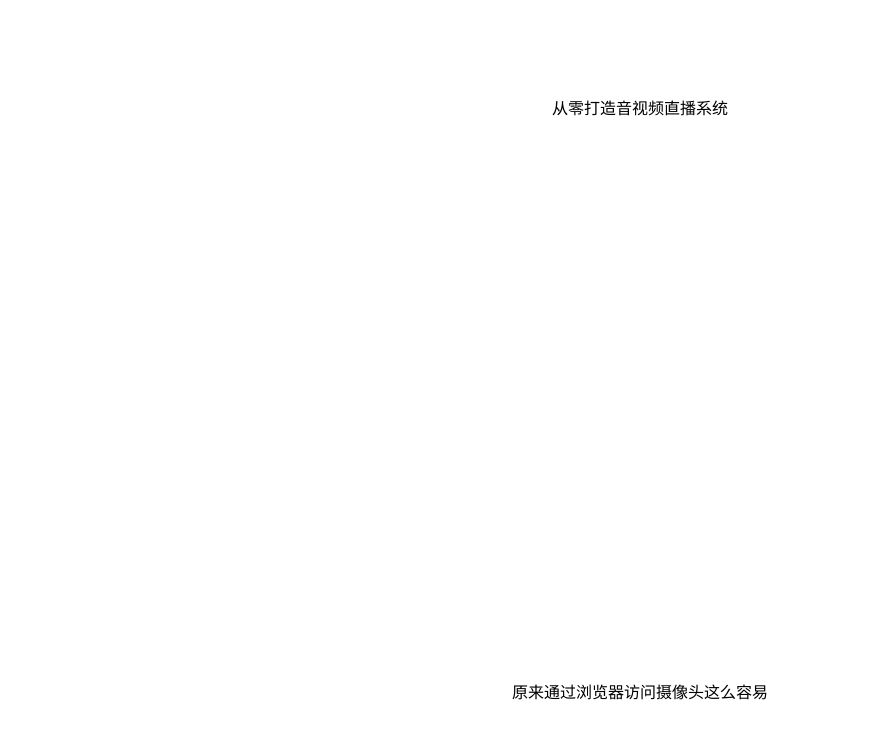
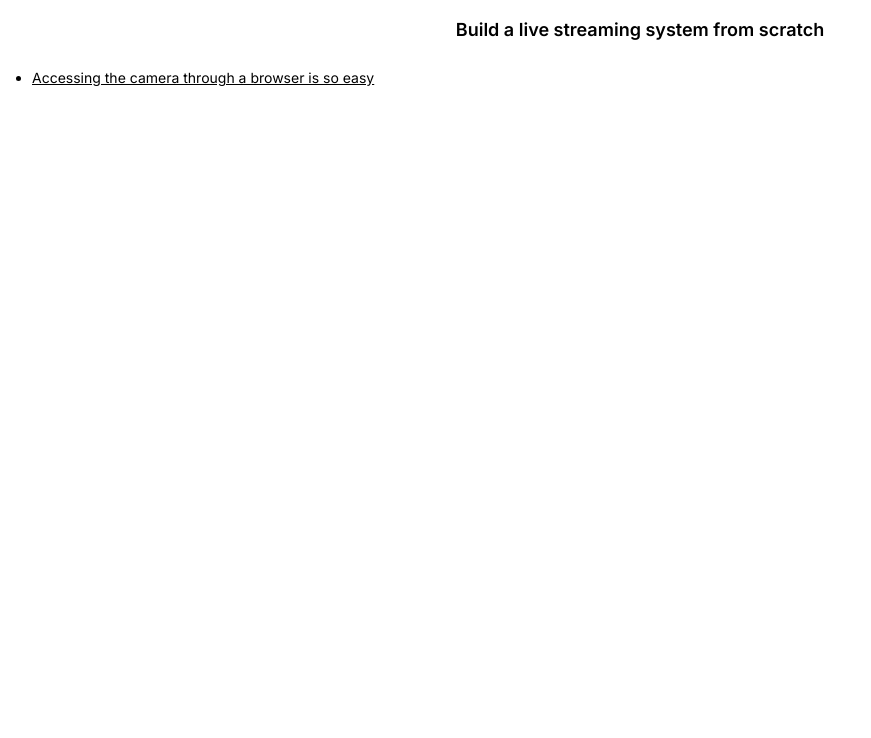
Before and after one commit to aiden-art/webRTC-examples, a Next.js app: page / in a window 1280 px wide. Shown: the top 738 px of the page, without its empty margins (0-871 px from the left). Built offline with nearby package versions, Linux system fonts and the light colour scheme.

Commit message:
feat: improve getUserMedia code

```diff
--- a/src/app/getUserMedia/page.tsx
+++ b/src/app/getUserMedia/page.tsx
@@ -1,9 +1,9 @@
 "use client";
-import { useEffect, useState } from "react";
+import { useEffect, useState, useRef } from "react";
 
 const GetUserMediaPage = () => {
-  const [isConnected, setIsConnected] = useState(false);
   const [errorMsg, setErrorMsg] = useState("");
+  const videoElRef = useRef<null | HTMLVideoElement>(null);
   const initialize = () => {
     const mediaStreamContrains: MediaStreamConstraints = {
       video: true,
@@ -11,16 +11,12 @@ const GetUserMediaPage = () => {
     };
 
     function gotLocalMediaStream(mediaStream: MediaProvider) {
-      const localVideo = document.querySelector("video");
-      setIsConnected(true);
-      if (localVideo && localVideo.srcObject) {
-        localVideo.srcObject = mediaStream;
+      if (videoElRef.current) {
+        videoElRef.current.srcObject = mediaStream;
       }
-      console.log(mediaStream);
     }
 
     function handleLocalMediaStreamError(error: Error) {
-      setIsConnected(false);
       console.log("navigator.getUserMedia error: ", error);
       setErrorMsg(error.message);
     }
@@ -36,14 +32,11 @@ const GetUserMediaPage = () => {
   }, []);
 
   return (
-    <>
-      <h1>Realtime communication with WebRTC</h1>
-      {isConnected ? (
-        <video autoPlay playsInline></video>
-      ) : (
-        <div> connected failed: {errorMsg}</div>
-      )}
-    </>
+    <div className="px-4">
+      <h1 className="py-10 text-center">Realtime communication with WebRTC</h1>
+      <video className="m-auto" ref={videoElRef} autoPlay playsInline></video>
+      {errorMsg && <p>connected failed: {errorMsg}</p>}
+    </div>
   );
 };
 
--- a/src/app/page.tsx
+++ b/src/app/page.tsx
@@ -1,14 +1,15 @@
-import Image from "next/image";
 import NextLink from "next/link";
 
 export default function Home() {
   return (
-    <main className="flex min-h-screen flex-col items-center justify-between p-24">
-      <h2 className="text-center">从零打造音视频直播系统</h2>
-      <ul>
-        <li>
-          <NextLink href="/getUserMedia">
-            原来通过浏览器访问摄像头这么容易
+    <main className="min-h-screen p-4">
+      <h2 className="text-lg font-semibold text-center">
+        Build a live streaming system from scratch
+      </h2>
+      <ul className="px-4 mt-6 text-sm">
+        <li className="list-disc">
+          <NextLink className="underline" href="/getUserMedia">
+            Accessing the camera through a browser is so easy
           </NextLink>
         </li>
         <li></li>
```
Also changed, not shown: 1 other file (tests, documents, lock files or other folders).
